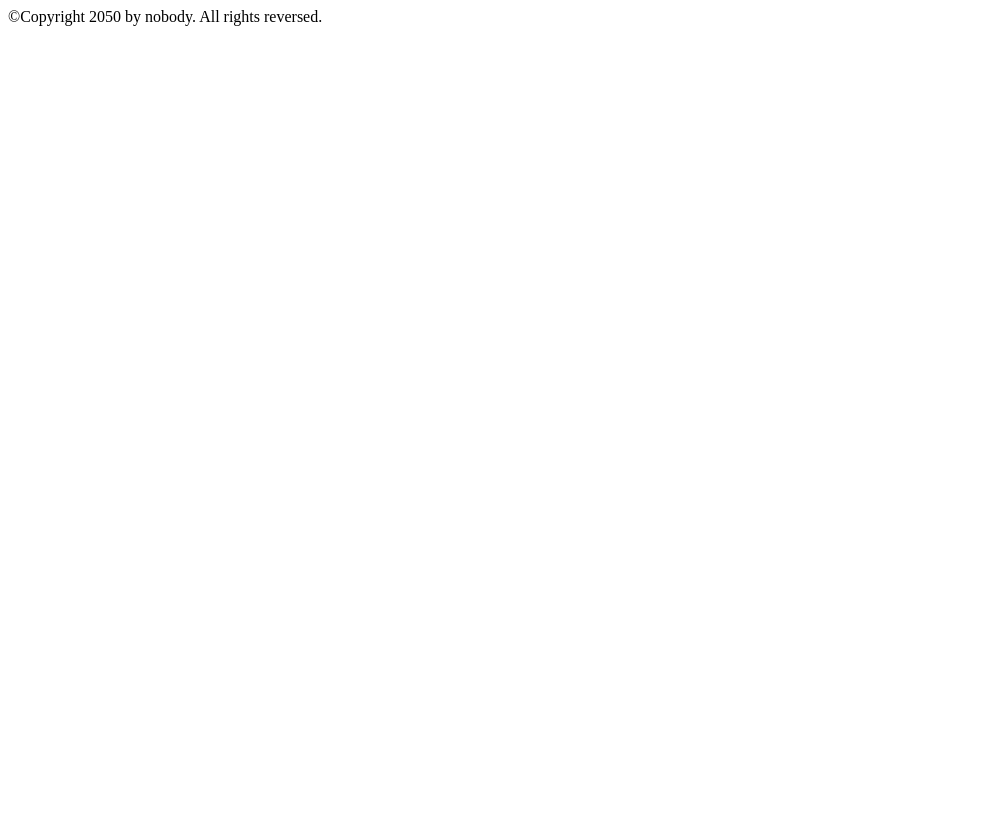
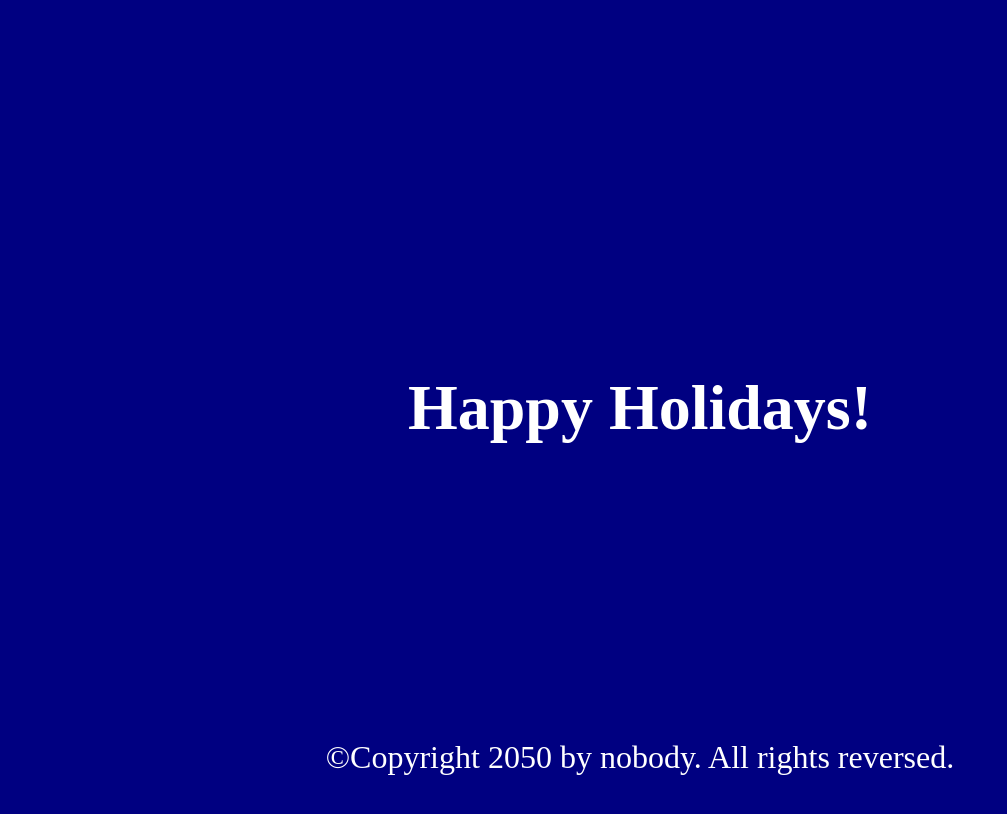
Before and after one commit to Vrolok15/SnowflakesCSS, a plain HTML site: page index.html in a window 1280 px wide. Shown: the whole page, without its empty margins (0-1007 px from the left). Drawn offline with Linux system fonts and the light colour scheme; a web font is replaced by a local one.

Commit message:
Initial commit

```diff
--- a/index.html
+++ b/index.html
@@ -2,13 +2,29 @@
   <head>
     <meta charset="utf-8" />
     <meta name="viewport" content="width=device-width" />
+    <link rel="preconnect" href="https://fonts.googleapis.com">
+    <link rel="preconnect" href="https://fonts.gstatic.com" crossorigin>
+    <link href="https://fonts.googleapis.com/css2?family=Micro+5&family=Mountains+of+Christmas:wght@400;700&family=VT323&display=swap" rel="stylesheet">
+
 
     <title>Snowflakes CSS</title>
     <link rel="stylesheet" href="style.css" />
   </head>
 
   <body>
-
+    <h1>Happy Holidays!</h1>
+    <div class="snowfall">
+        <div class="snowflake"></div>
+        <div class="snowflake"></div>
+        <div class="snowflake"></div>
+        <div class="snowflake"></div>
+        <div class="snowflake"></div>
+        <div class="snowflake"></div>
+        <div class="snowflake"></div>
+        <div class="snowflake"></div>
+        <div class="snowflake"></div>
+        <div class="snowflake"></div>
+    </div>
 
     <footer>
       <p>©Copyright 2050 by nobody. All rights reversed.</p>
--- a/style.css
+++ b/style.css
@@ -0,0 +1,19 @@
+body{
+    font-family: "Mountains of Christmas", serif;
+    font-size: 2em;
+    font-weight: 400;
+    color: white;
+    background-color: #000081;
+    text-align: center;
+    font-style: normal;
+    position: relative;
+    height: 100vh;
+    display: flex;
+    justify-content: center;
+    align-items: center;
+}
+
+footer{
+    position: absolute;
+    bottom: 0;
+}
```
